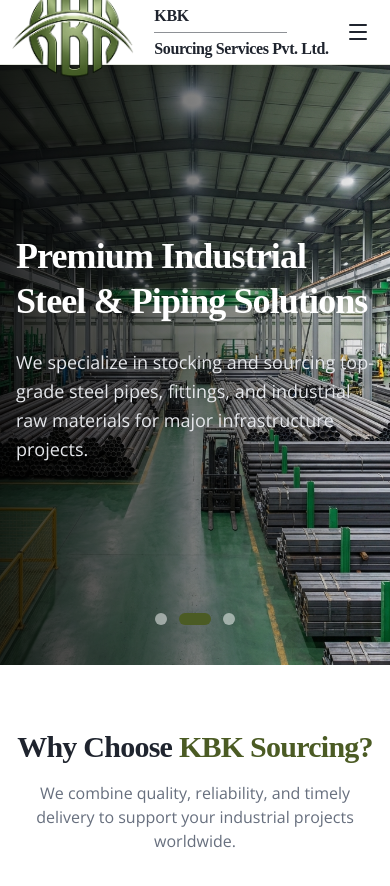
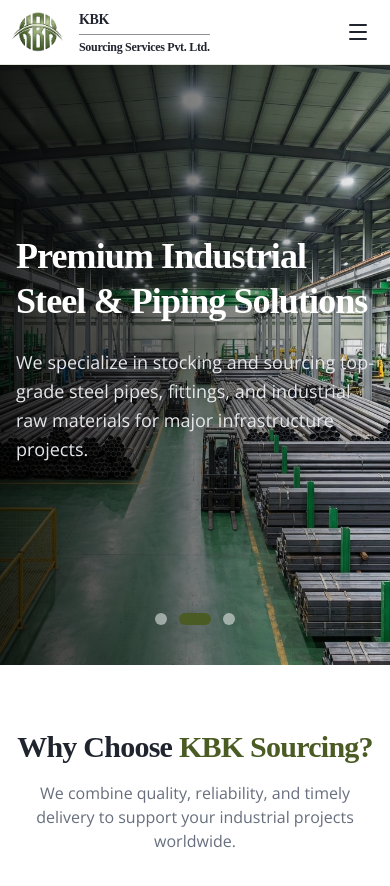
Before and after one commit to aquibiltifat/kbk-main, a Next.js app: page / in a window 390 px wide. Shown: the top 886 px of the page. Built offline with nearby package versions, Linux system fonts and the light colour scheme.

Commit message:
feat: add responsive Header component with logo, desktop navigation, and mobile menu.

```diff
--- a/src/components/layout/Header.tsx
+++ b/src/components/layout/Header.tsx
@@ -24,23 +24,23 @@
                 <div className="w-full px-3 sm:px-4 lg:px-6">
                     <nav className="flex items-center justify-between h-16 sm:h-20 lg:h-24">
                         {/* Logo */}
-                        <Link href="/" className="flex items-center gap-2 sm:gap-3 h-full group shrink-0 max-w-[75%] sm:max-w-[60%] lg:max-w-[40%]">
+                        <Link href="/" className="flex items-center gap-2 sm:gap-3 h-full group shrink-0 max-w-[80%] sm:max-w-[60%] lg:max-w-[40%]">
                             <Image
                                 src="/images/kbk-logo-full.png"
                                 alt="KBK Symbol"
                                 width={100}
                                 height={100}
-                                className="h-24 sm:h-16 lg:h-17 w-auto object-contain shrink-0 transition-transform duration-300 group-hover:scale-105"
+                                className="h-10 sm:h-12 lg:h-16 w-auto object-contain shrink-0 transition-transform duration-300 group-hover:scale-105"
                                 priority
                             />
-                            <div className="pl-3 flex flex-col items-start min-w-0">
-                                <h1 className="text-base sm:text-lg lg:text-2xl font-heading font-bold text-foreground tracking-tight transition-colors whitespace-nowrap">
+                            <div className="pl-2 sm:pl-3 flex flex-col items-start min-w-0">
+                                <h1 className="text-sm sm:text-lg lg:text-2xl font-heading font-bold text-foreground tracking-tight transition-colors whitespace-nowrap">
                                     KBK
                                 </h1>
 
                                 <div className="h-px w-full bg-foreground/50 my-1"></div>
 
-                                <p className="text-base sm:text-lg lg:text-2xl font-heading font-bold text-foreground tracking-tight transition-colors whitespace-nowrap truncate">
+                                <p className="text-xs sm:text-sm lg:text-xl font-heading font-bold text-foreground tracking-tight transition-colors whitespace-nowrap truncate">
                                     Sourcing Services Pvt. Ltd.
                                 </p>
                             </div>
```
